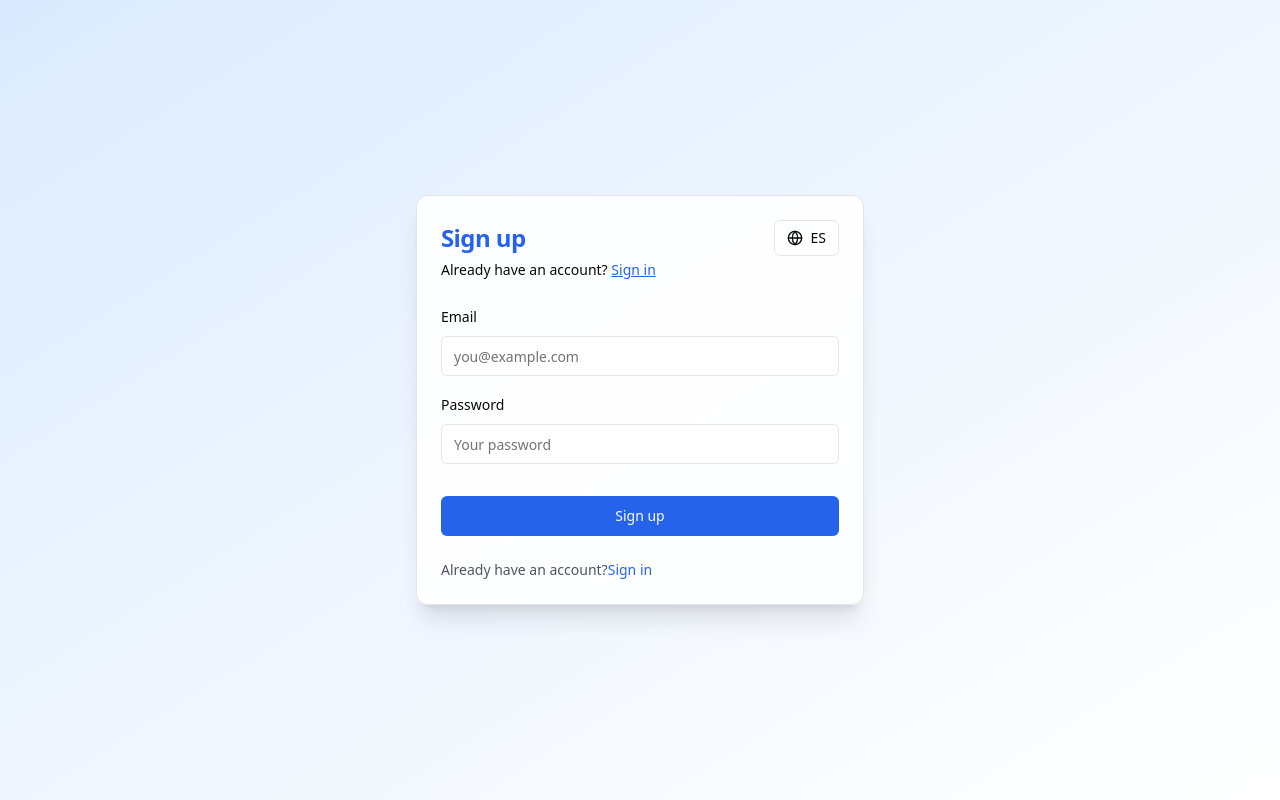
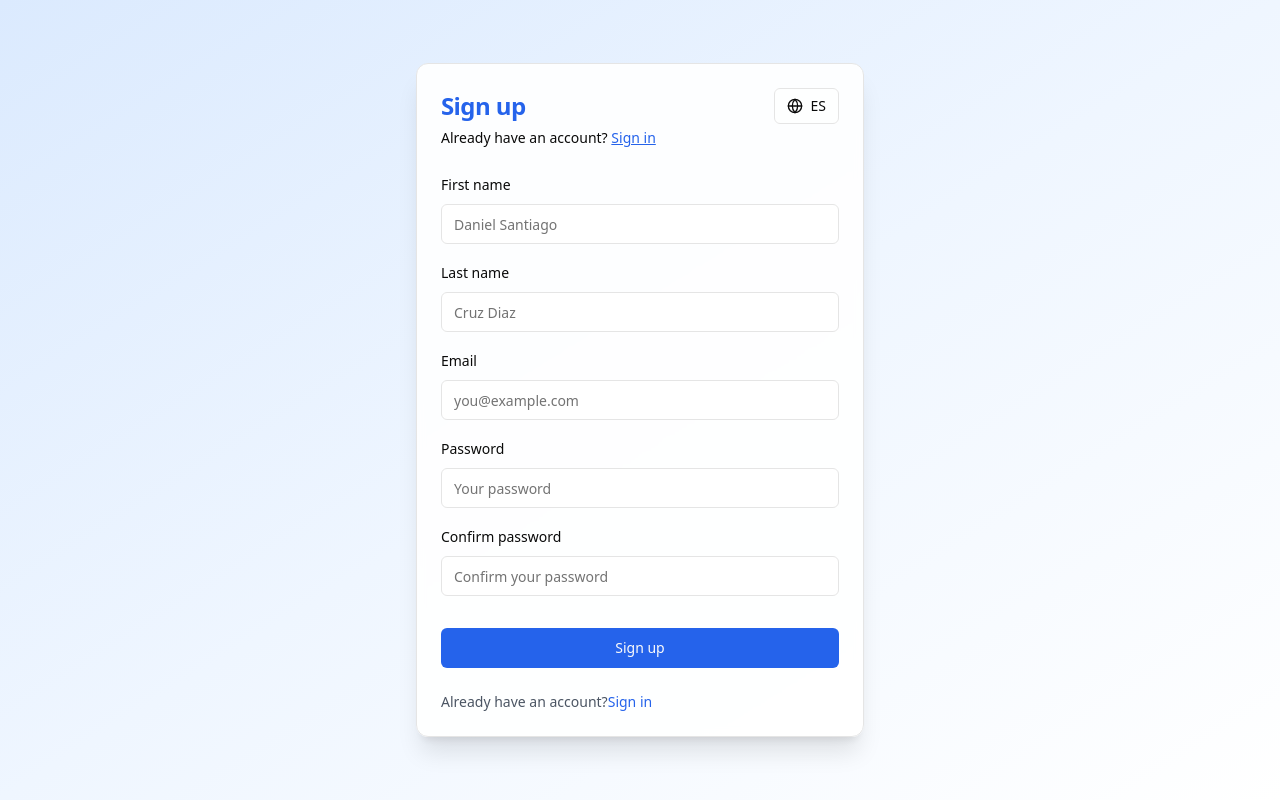
Before and after one commit to SantiagoStrauss/Globusscreen0, a Next.js app: page /sign-up in a window 1280 px wide. Built offline with nearby package versions, Linux system fonts and the light colour scheme.

Commit message:
added singup supabase logic

```diff
--- a/app/(auth-pages)/sign-up/page.tsx
+++ b/app/(auth-pages)/sign-up/page.tsx
@@ -16,7 +16,9 @@ export const runtime = 'edge';
 
 function SignupForm({ language, translations }: { language: 'en' | 'es', translations: any }) {
   const searchParams = useSearchParams()
-  const [errors, setErrors] = useState<{email?: string, password?: string}>({})
+  const [errors, setErrors] = useState<{email?: string, password?: string, firstName?: string, lastName?: string, confirmPassword?: string}>({})
+  const [password, setPassword] = useState('');
+  const [confirmPassword, setConfirmPassword] = useState('');
   const router = useRouter()
 
   const t = translations[language]
@@ -26,7 +28,7 @@ function SignupForm({ language, translations }: { language: 'en' | 'es', transla
   const serverError = errorParam || ''
 
   const validateForm = (formData: FormData) => {
-    const newErrors: {email?: string, password?: string} = {}
+    const newErrors: {email?: string, password?: string, firstName?: string, lastName?: string, confirmPassword?: string} = {}
 
     const email = formData.get('email') as string
     const password = formData.get('password') as string
@@ -46,6 +48,23 @@ function SignupForm({ language, translations }: { language: 'en' | 'es', transla
     setErrors(newErrors)
     return Object.keys(newErrors).length === 0
   }
+
+  const handlePasswordChange = (event) => {
+    setPassword(event.target.value);
+  };
+
+  const handleConfirmPasswordChange = (event) => {
+    const newErrors: {email?: string, password?: string, firstName?: string, lastName?: string, confirmPassword?: string} = {}
+    setConfirmPassword(event.target.value);
+    console.log(confirmPassword, password)
+    if (password !== event.target.value && (password.length === event.target.value.length || password.length < event.target.value.length)) {
+      newErrors.confirmPassword = t.errors.passwordsDontMatch;
+    } else {
+      newErrors.confirmPassword = '';
+    }
+    setErrors(newErrors);
+  };
+
 
   const handleSubmit = async (formData: FormData) => {
     if (validateForm(formData)) {
@@ -70,6 +89,32 @@ function SignupForm({ language, translations }: { language: 'en' | 'es', transla
             </div>
         )}
         <div className="space-y-2">
+          <Label htmlFor="firstName">{t.firstName}</Label>
+          <Input
+              id="firstName"
+              name="firstName"
+              placeholder="Daniel Santiago"
+              required
+              className={`w-full ${errors.firstName ? 'border-red-500' : ''}`}
+          />
+          {errors.email && (
+              <p className="text-sm text-red-500 mt-1">{errors.email}</p>
+          )}
+        </div>
+        <div className="space-y-2">
+          <Label htmlFor="lastName">{t.lastName}</Label>
+          <Input
+              id="lastName"
+              name="lastName"
+              placeholder="Cruz Diaz"
+              required
+              className={`w-full ${errors.lastName ? 'border-red-500' : ''}`}
+          />
+          {errors.email && (
+              <p className="text-sm text-red-500 mt-1">{errors.email}</p>
+          )}
+        </div>
+        <div className="space-y-2">
           <Label htmlFor="email">{t.email}</Label>
           <Input
               id="email"
@@ -92,15 +137,35 @@ function SignupForm({ language, translations }: { language: 'en' | 'es', transla
               minLength={6}
               required
               className={`w-full ${errors.password ? 'border-red-500' : ''}`}
+              value={password}
+              onChange={handlePasswordChange}
           />
           {errors.password && (
               <p className="text-sm text-red-500 mt-1">{errors.password}</p>
           )}
         </div>
-        <SubmitButton pendingText="Signing up..." formAction={handleSubmit} className="w-full mt-4 bg-blue-600 hover:bg-blue-700">
+        <div className="space-y-2">
+          <Label htmlFor="confirmPassword">{t.confirmPassword}</Label>
+          <Input
+              type="password"
+              id="confirmPassword"
+              name="confirmPassword"
+              placeholder="Confirm your password"
+              minLength={6}
+              required
+              className={`w-full ${errors.password ? 'border-red-500' : ''}`}
+              value={confirmPassword}
+              onChange={handleConfirmPasswordChange}
+          />
+          {errors.confirmPassword && (
+              <p className="text-sm text-red-500 mt-1">{errors.confirmPassword}</p>
+          )}
+        </div>
+        <SubmitButton pendingText="Signing up..." formAction={handleSubmit}
+                      className="w-full mt-4 bg-blue-600 hover:bg-blue-700">
           {t.signUpButton}
         </SubmitButton>
-        {message && <FormMessage message={{ message }} />}
+        {message && <FormMessage message={{message}}/>}
       </form>
     </CardContent>
   )
@@ -114,7 +179,10 @@ export default function Signup() {
       signUp: "Sign up",
       signIn: "Sign in",
       email: "Email",
+      firstName: "First name",
+      lastName: "Last name",
       password: "Password",
+      confirmPassword: "Confirm password",
       alreadyAccount: "Already have an account?",
       createAccount: "Create an account",
       signUpButton: "Sign up",
@@ -122,14 +190,18 @@ export default function Signup() {
         emailRequired: "Email is required",
         emailInvalid: "Please enter a valid email",
         passwordRequired: "Password is required",
-        passwordLength: "Password must be at least 6 characters"
+        passwordLength: "Password must be at least 6 characters",
+        passwordsDontMatch: "Passwords don't match"
       }
     },
     es: {
       signUp: "Registrarse",
       signIn: "Iniciar sesión",
       email: "Correo electrónico",
+      firstName: "Nombres",
+      lastName: "Apellidos",
       password: "Contraseña",
+      confirmPassword: "Confirmar contraseña",
       alreadyAccount: "¿Ya tienes una cuenta?",
       createAccount: "Crear una cuenta",
       signUpButton: "Registrarse",
@@ -137,7 +209,8 @@ export default function Signup() {
         emailRequired: "El correo electrónico es requerido",
         emailInvalid: "Ingrese un correo electrónico válido",
         passwordRequired: "La contraseña es requerida",
-        passwordLength: "La contraseña debe tener al menos 6 caracteres"
+        passwordLength: "La contraseña debe tener al menos 6 caracteres",
+        passwordsDontMatch: "Las contraseñas no coinciden"
       }
     }
   }), [])
--- a/app/actions.ts
+++ b/app/actions.ts
@@ -8,10 +8,12 @@ import {redirect} from "next/navigation";
 export const signUpAction = async (formData: FormData) => {
   const email = formData.get("email")?.toString();
   const password = formData.get("password")?.toString();
+  const firstName = formData.get("firstName")?.toString();
+  const lastName = formData.get("lastName")?.toString();
   const supabase = await createClient();
   const origin = (await headers()).get("origin");
 
-  if (!email || !password) {
+  if (!email || !password || !firstName || !lastName) {
     return encodedRedirect(
       "error",
       "/sign-up",
@@ -31,11 +33,21 @@ export const signUpAction = async (formData: FormData) => {
     console.error(`${error.code} ${error.message}`);
     return encodedRedirect("error", "/sign-up", error.message);
   } else {
-    return encodedRedirect(
-      "success",
-      "/sign-up",
-      "Thanks for signing up! Please check your email for a verification link."
-    );
+    const { error } = await supabase.from("users").insert({
+      first_name: firstName,
+      last_name: lastName,
+      email,
+    })
+    if (error) {
+      console.error(`${error.code} ${error.message}`);
+      return encodedRedirect("error", "/sign-up", error.message);
+    } else {
+      return encodedRedirect(
+          "success",
+          "/sign-up",
+          "Thanks for signing up! Please check your email for a verification link."
+      );
+    }
   }
 };
 
```
Lines whose indentation alone changed are shown as unchanged.
